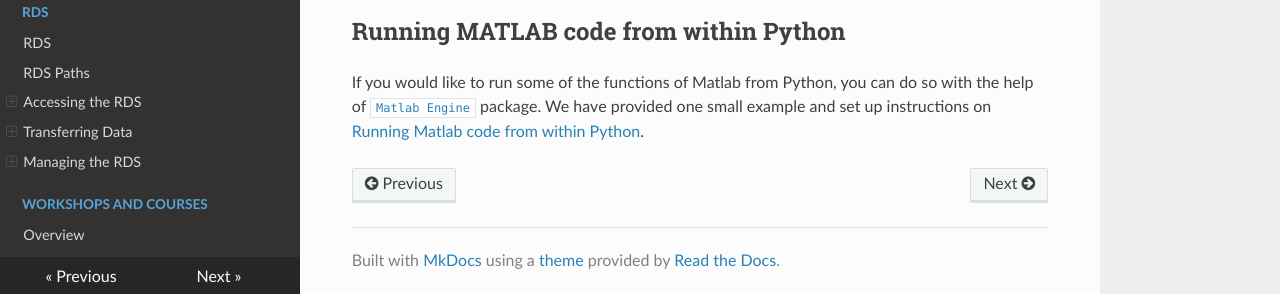
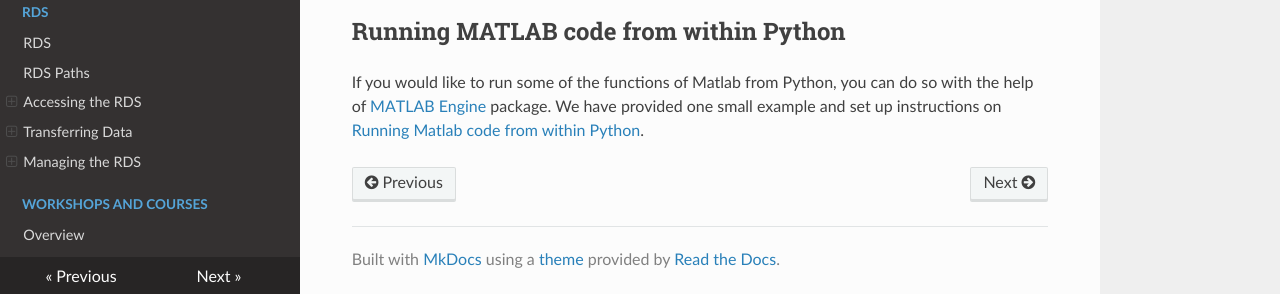
Before and after one commit to ImperialCollegeLondon/icl-rcs-user-guide, an MkDocs documentation site: the page built from docs/hpc/applications/guides/matlab.md, in a window 1280 px wide and 900 px high, scrolled down 2989 px. Shown: the part 603-897 px from the top of the window. Built offline with MkDocs 1.6.1, drawn with Linux system fonts in a browser that asks for light colours; nearby versions of some CDN libraries.

```diff
--- a/docs/hpc/applications/guides/matlab.md
+++ b/docs/hpc/applications/guides/matlab.md
@@ -146,4 +146,4 @@ Squared values using NumPy from MATLAB:
 
 ## Running MATLAB code from within Python
 
-If you would like to run some of the functions of Matlab from Python, you can do so with the help of [`Matlab Engine`](https://www.mathworks.com/help/matlab/matlab_external/install-the-matlab-engine-for-python.html) package. We have provided one small example and set up instructions on [Running Matlab code from within Python](./python.md#running-matlab-code-from-within-python).
+If you would like to run some of the functions of Matlab from Python, you can do so with the help of [MATLAB Engine](https://www.mathworks.com/help/matlab/matlab_external/install-the-matlab-engine-for-python.html) package. We have provided one small example and set up instructions on [Running Matlab code from within Python](./python.md#running-matlab-code-from-within-python).
```
